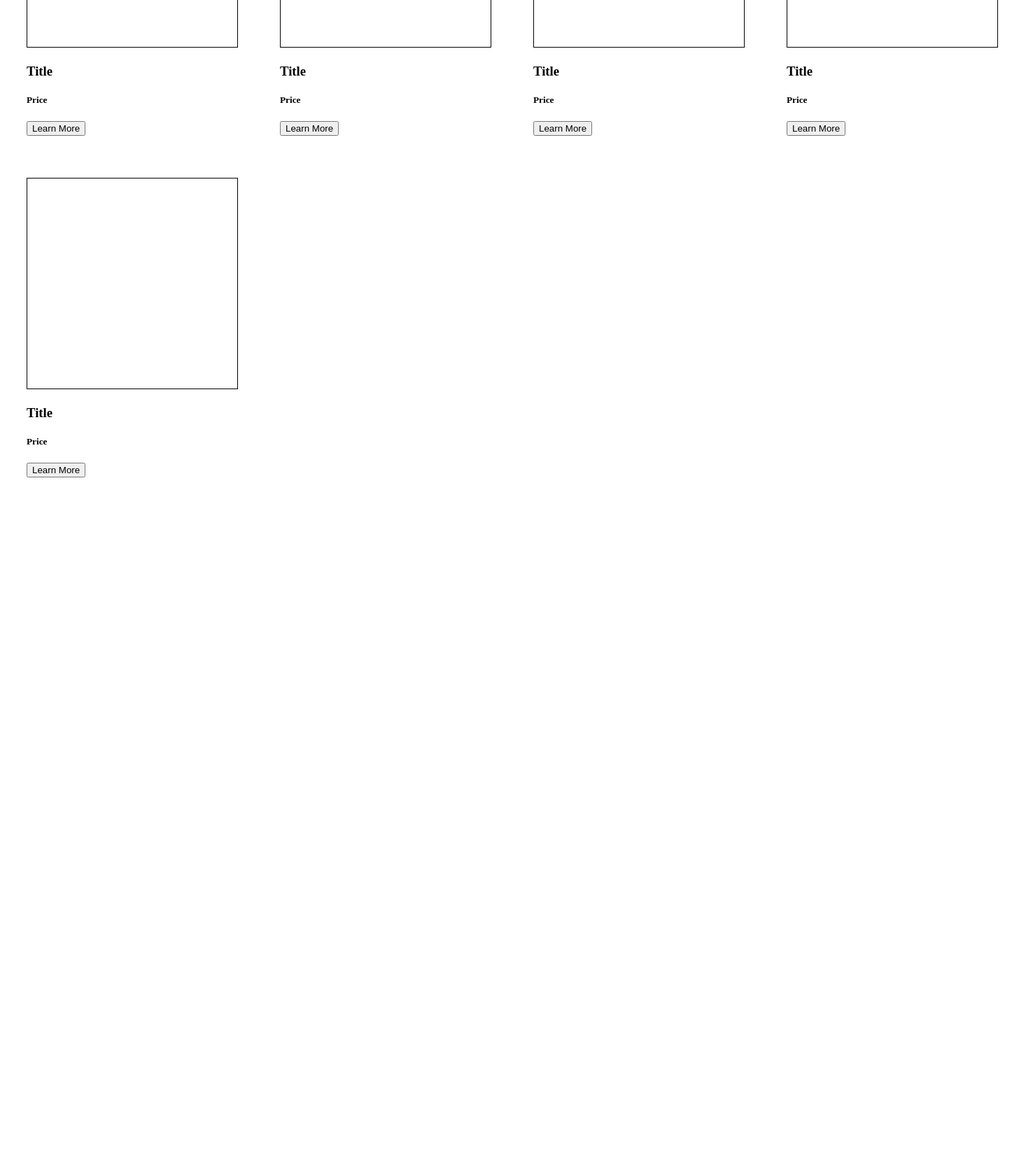
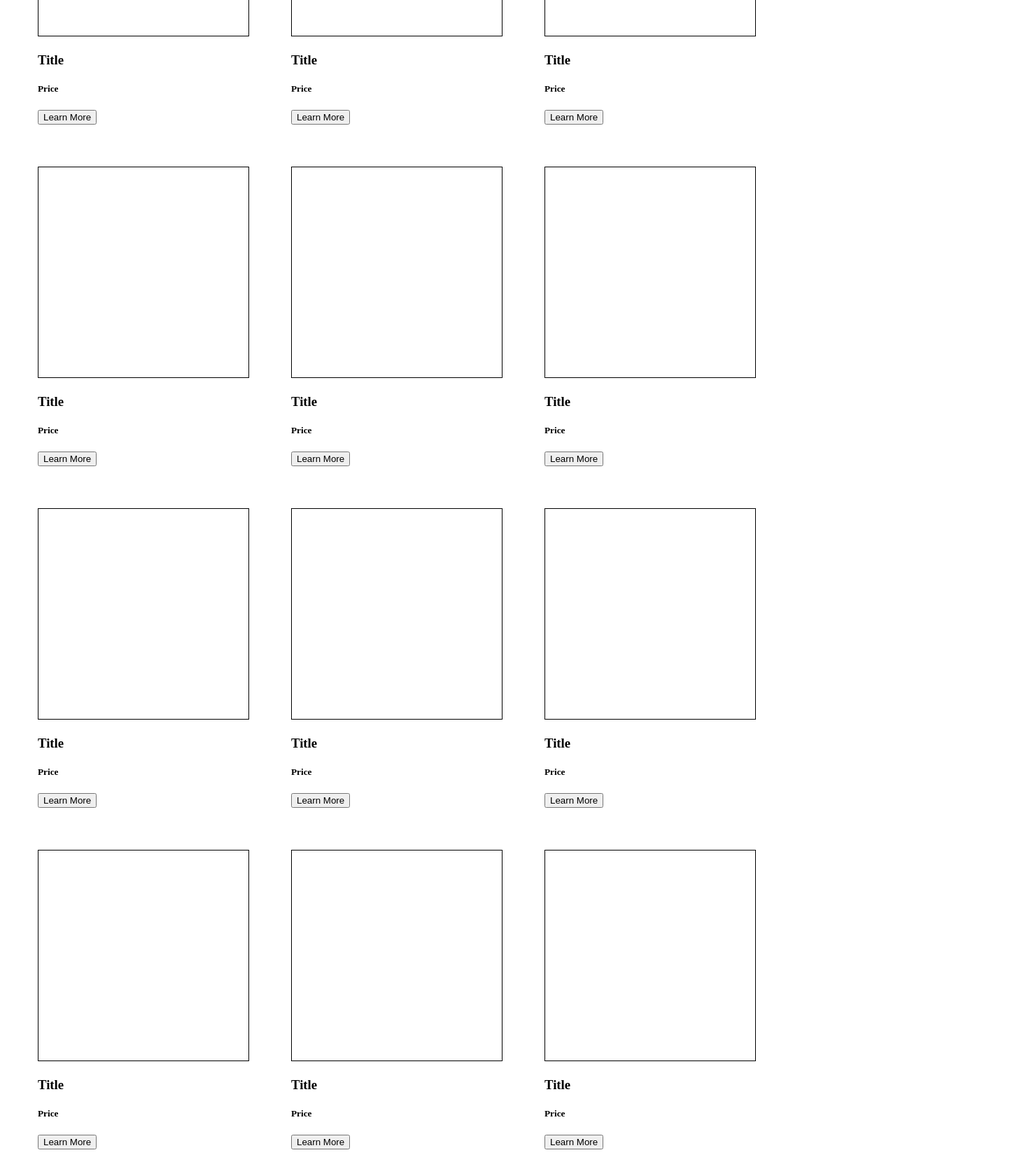
Before and after one commit to CS196Illinois/Group12-FA21, an Angular app in the folder Project/GroupProject/: page / in a window 1280 px wide. Shown: the part 482-2162 px from the top of the page at 70% size, 1456 px wide, since content can reach past the window. Before the commit the page ends 1194 px from the top, so only its background shows below. Built offline with nearby package versions, Linux system fonts and the light colour scheme.

Commit message:
worked-on-formatting

```diff
--- a/Project/GroupProject/src/app/app.component.html
+++ b/Project/GroupProject/src/app/app.component.html
@@ -3,6 +3,5 @@
 <!-- <app-main-menu></app-main-menu> -->
 
 <app-main-menu></app-main-menu>
-<app-item-preview></app-item-preview>
 
 <!-- <app-template></app-template> -->
--- a/Project/GroupProject/src/app/main-menu/main-menu.component.html
+++ b/Project/GroupProject/src/app/main-menu/main-menu.component.html
@@ -1,4 +1,7 @@
 <app-top-bar></app-top-bar> <!-- -->
+
+<!-- <app-search-bar></app-search-bar> -->
+
 
 <div class="search-container">
     <form action="/action_page.php">
@@ -8,10 +11,7 @@
        <button type="button">Apply Filter</button>
 
     </form>
-
-
 </div>
-
 
 
 <div class="itemSet">
@@ -19,4 +19,12 @@
     <app-item-preview></app-item-preview>
     <app-item-preview></app-item-preview>
     <app-item-preview></app-item-preview>
+    <app-item-preview></app-item-preview>
+    <app-item-preview></app-item-preview>
+    <app-item-preview></app-item-preview>
+    <app-item-preview></app-item-preview>
+    <app-item-preview></app-item-preview>
+    <app-item-preview></app-item-preview>
+    <app-item-preview></app-item-preview>
+    <app-item-preview></app-item-preview>
 </div>
--- a/Project/GroupProject/src/app/main-menu/main-menu.component.scss
+++ b/Project/GroupProject/src/app/main-menu/main-menu.component.scss
@@ -1,7 +1,3 @@
-.itemSet {
-    display: flex;
-    width: 100%;
-}
 
 .search-container {
     float: left;
@@ -12,6 +8,9 @@
     font-size: 50px;
     border: none;
     cursor: pointer;
+    //position: relative;
+    width: 100%;
+
 }
 
 .search-container input[type=text] {
@@ -21,3 +20,13 @@
 .search-container button {
     padding: 3px;
 }
+
+
+.itemSet {
+    display: flex;
+    flex-wrap: wrap;
+    margin-left: 16px;
+    justify-content: left;
+    width: 100%;
+    position: relative;
+}
--- a/Project/GroupProject/src/app/top-bar/top-bar.component.scss
+++ b/Project/GroupProject/src/app/top-bar/top-bar.component.scss
@@ -1,11 +1,10 @@
 .mainbar {
-  // position: absolute;
+  position: relative;
   top: 0;
   left: 0;
   right: 0;
   height: 100px;
   display: flex;
-  margin: 0 8px 16px;
   align-items: center;
   background-color: #2a4969;
   color: white;
@@ -41,6 +40,6 @@
   //align-items: flex-end;
   margin-top: 16px;
   //margin-right: absolute;
-  //align-self: right;
+  align-self: right;
   //right: 0;
 }
```
